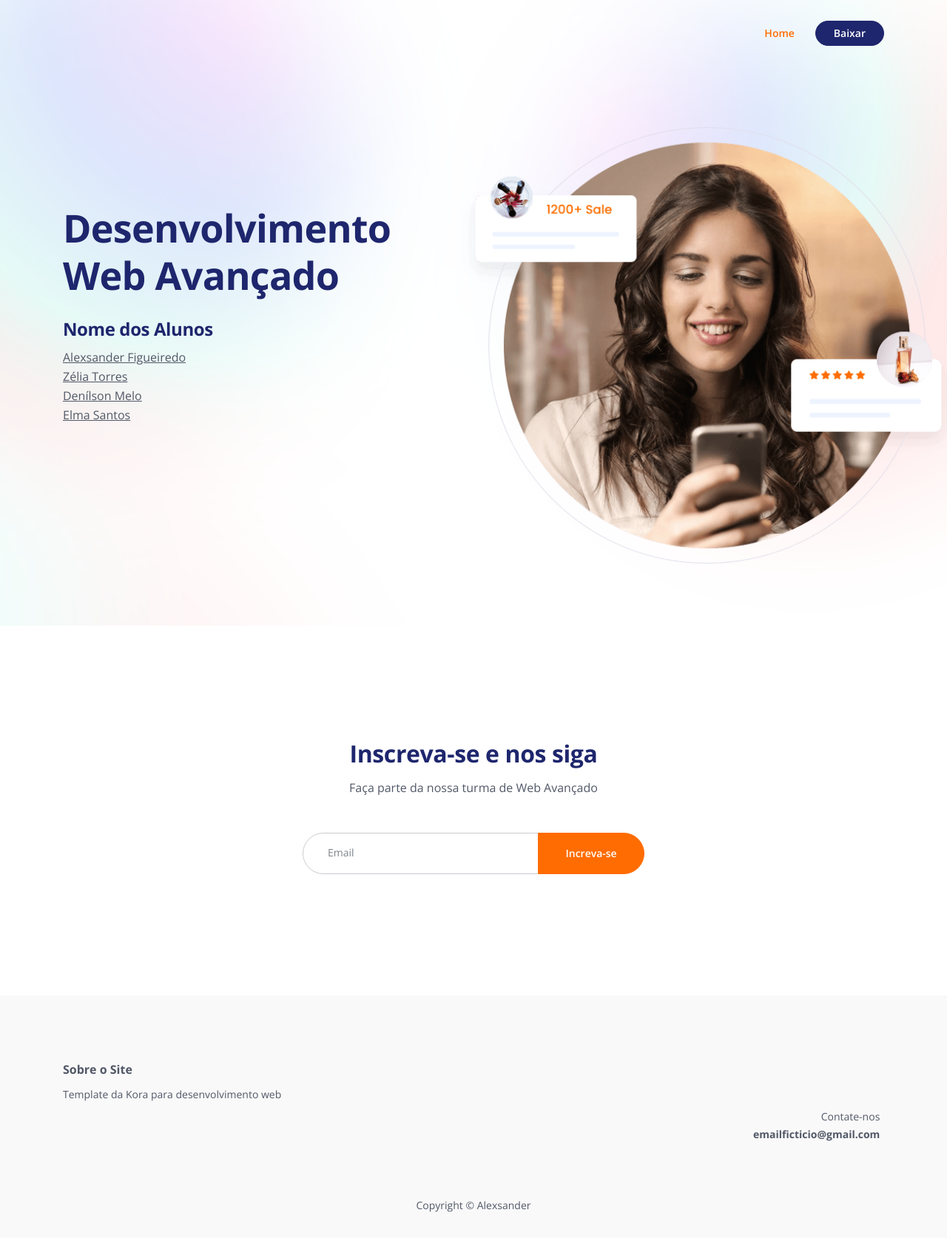
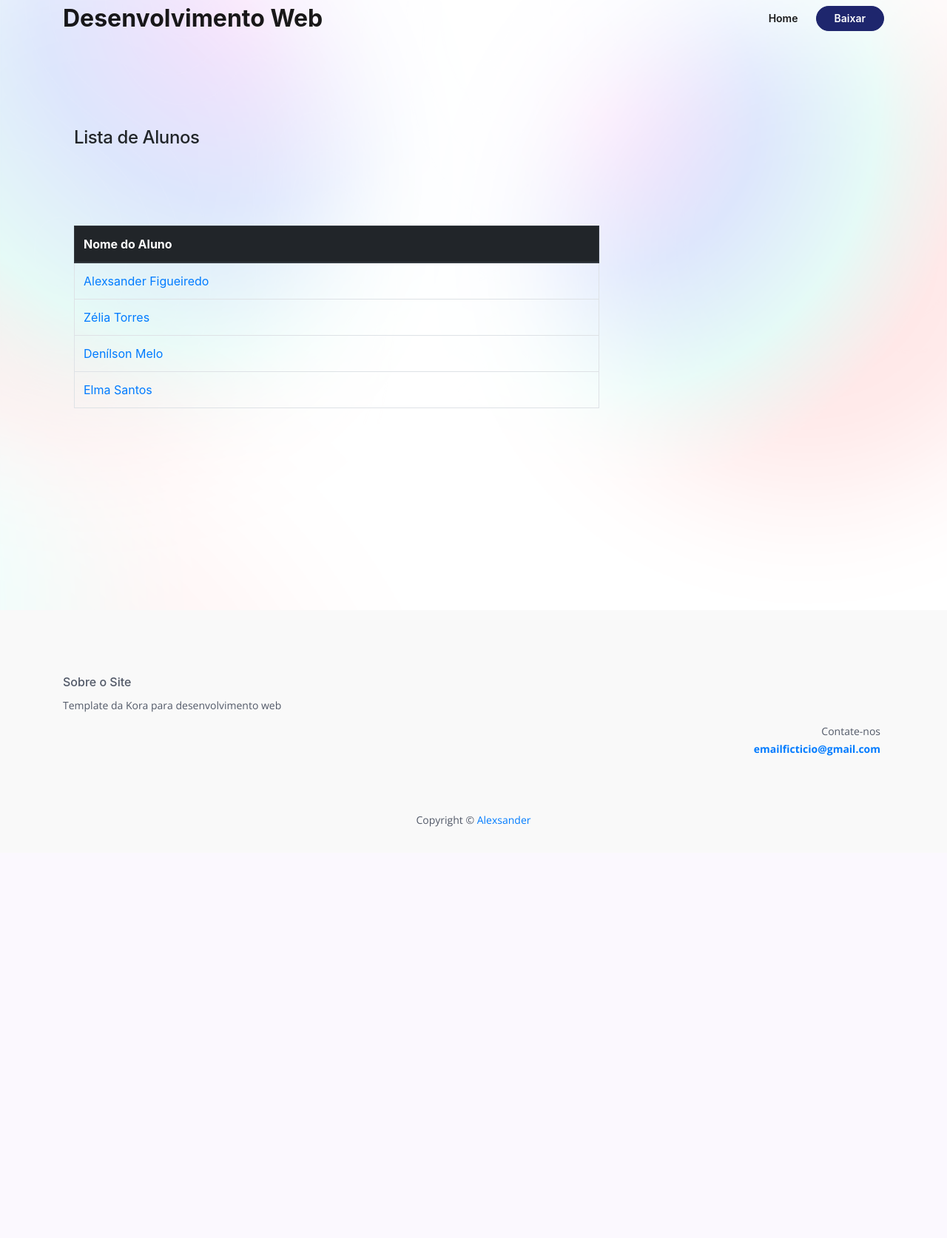
Before and after one commit to AlexsanderFS/WebAvancado, a Django app: page / in a window 1280 px wide. Shown: the whole page at 74% size. After the commit the page ends 1118 px from the top, so only its background shows below. Run offline with Django 3.2, Linux system fonts and the light colour scheme; data comes from the database, SQL or seed files in the repository; both versions use the stored data as it was after the commit; some libraries are stand-ins or nearby versions; some web fonts are replaced.

Commit message:
Corrigindo templates

```diff
--- a/projetoDjangoDB/appDjangoDB/models.py
+++ b/projetoDjangoDB/appDjangoDB/models.py
@@ -2,25 +2,6 @@ from django.db import models
 
 
 # Create your models here.
-
-
-class Produto(models.Model):
-    nome = models.CharField('Nome', max_length=100)
-    preco = models.DecimalField('Preço', decimal_places=2, max_digits=8)
-    estoque = models.IntegerField('Quantidade em Estoque')
-
-    def __str__(self):
-        return self.nome
-
-
-class Cliente(models.Model):
-    nome = models.CharField('Nome', max_length=50)
-    sobrenome = models.CharField('Sobrenome', max_length=100)
-    email = models.EmailField('E-mail', max_length=100)
-
-    def __str__(self):
-        return f'{self.nome} {self.sobrenome}'
-
 
 class AlunosBSI(models.Model):
     nome = models.CharField('Nome', max_length=100)
--- a/projetoDjangoDB/appDjangoDB/templates/index.html
+++ b/projetoDjangoDB/appDjangoDB/templates/index.html
@@ -30,6 +30,7 @@
     <link href="{% static 'css/swiper.css" rel="stylesheet' %}">
 	<link href="{% static 'css/magnific-popup.css' %}" rel="stylesheet">
 	<link href="{% static 'css/styles.css' %}" rel="stylesheet">
+    <link rel="stylesheet" href="https://stackpath.bootstrapcdn.com/bootstrap/4.1.3/css/bootstrap.min.css" integrity="sha384-MCw98/SFnGE8fJT3GXwEOngsV7Zt27NXFoaoApmYm81iuXoPkFOJwJ8ERdknLPMO" crossorigin="anonymous">
 
 	<!-- Favicon  -->
     <link rel="icon" href="{% static 'images/favicon.png' %}">
@@ -42,7 +43,7 @@
         <div class="container">
 
             <!-- Text Logo - Use this if you don't have a graphic logo -->
-            <!-- <a class="navbar-brand logo-text page-scroll" href="index.html">Kora</a> -->
+            <a class="navbar-brand logo-text page-scroll" href="#">Desenvolvimento Web</a>
 
             <button class="navbar-toggler p-0 border-0" type="button" data-toggle="offcanvas">
                 <span class="navbar-toggler-icon"></span>
@@ -66,27 +67,10 @@
     <!-- Header -->
     <header id="header" class="header">
         <div class="container">
-            <div class="row">
-                <div class="col-lg-5">
+                <div class="col-lg-8">
+                    <h4>Lista de Alunos</h4>
                     <div class="text-container">
-                        <h1 class="h1-large">Desenvolvimento Web Avançado</h1>
-                        <!--<a class="btn-solid-lg" href="sign-up.html">Inscreva-se</a>--->
-                        <!-- <table>
-                            <thead>
-                                <tr>
-                                    <th>Nome dos Alunos</th>
-                                </tr>
-                            </thead>
-                            <tbody>
-                            {% for produto in produtos %}
-                                    <tr>
-                                        <td><a href="{% url 'produto' produto.id %}">{{ produto.nome}}</a></td>
-                                        <td>{{ produto.preco }}</td>
-                                    </tr>
-                            {% endfor %}
-                            </tbody>
-                        </table> --->
-                        <table>
+                        <!--<table>
                             <thead>
                                 <tr>
                                     <h4>Nome dos Alunos</h4>
@@ -99,52 +83,32 @@
                                     </tr>
                             {% endfor %}
                             </tbody>
+                        </table>--->
+                        <table class="table table-bordered">
+                          <thead class="thead-dark" >
+                            <tr>
+                              <th scope="col">Nome do Aluno</th>
+                            </tr>
+                          </thead>
+                          <tbody>
+                          {% for aluno in alunos %}
+                            <tr>
+                                <td>
+                                        <a href="{% url 'alunos' aluno.id %}">{{ aluno.nome}}</a><br>
+                                </td>
+                            </tr>
+                          {% endfor %}
+                          </tbody>
                         </table>
                     </div> <!-- end of text-container -->
                 </div> <!-- end of col -->
                 <div class="col-lg-7">
                     <div class="image-container">
-                        <img class="img-fluid" src="{% static 'images/header.png' %}" alt="alternative">
                     </div> <!-- end of image-container -->
-                </div> <!-- end of col -->
-            </div> <!-- end of row -->
+                </div> <!-- end of col --><!-- end of row -->
         </div> <!-- end of container -->
     </header> <!-- end of header -->
     <!-- end of header -->
-
-    <!-- Newsletter -->
-	<div class="form-1">
-		<div class="container">
-            <div class="row">
-                <div class="col-lg-12">
-                    <h2 class="h2-heading">Inscreva-se e nos siga</h2>
-                    <p class="p-heading">Faça parte da nossa turma de Web Avançado</p>
-                </div> <!-- end of col -->
-            </div> <!-- end of row -->
-            <div class="row">
-                <div class="col-lg-12">
-
-                    <!-- Newsletter Form -->
-                    <form>
-                        <div class="form-group mail">
-                            <input type="email" class="form-control-input" id="nemail" required>
-                            <label class="label-control" for="nemail">Email</label>
-                            <div class="help-block with-errors"></div>
-                        </div>
-                        <div class="form-group">
-                            <button type="submit" class="form-control-submit-button">Increva-se</button>
-                        </div>
-                        <div class="form-message">
-                            <div id="nmsgSubmit" class="h3 text-center hidden"></div>
-                        </div>
-                    </form>
-                    <!-- end of newsletter form -->
-
-                </div> <!-- end of col -->
-            </div> <!-- end of row -->
-        </div> <!-- end of container -->
-    </div> <!-- end of form-1 -->
-    <!-- end of newsletter -->
 
 
     <!-- Footer -->
--- a/projetoDjangoDB/appDjangoDB/urls.py
+++ b/projetoDjangoDB/appDjangoDB/urls.py
@@ -1,8 +1,7 @@
 from django.urls import path
-from appDjangoDB.views import index, produto, alunos
+from appDjangoDB.views import index, alunos
 
 urlpatterns = [
     path('', index, name="index"),
-    path('produto/<int:id>', produto, name='produto'),
     path('alunos/<int:id>', alunos, name='alunos'),
 ]
--- a/projetoDjangoDB/appDjangoDB/views.py
+++ b/projetoDjangoDB/appDjangoDB/views.py
@@ -1,6 +1,5 @@
 from django.shortcuts import render
 from django.contrib import messages
-from appDjangoDB.models import Produto
 from appDjangoDB.models import AlunosBSI
 
 
@@ -8,24 +7,12 @@ from appDjangoDB.models import AlunosBSI
 
 def index(request):
 
-    produtos = Produto.objects.all()
     alunos = AlunosBSI.objects.all()
 
     testChave = {
-        'produtos': produtos,
         'alunos': alunos
     }
     return render(request, 'index.html', testChave)
-
-
-def produto(request, id):
-
-    produto = Produto.objects.get(id=id)
-
-    context = {
-        'produto': produto
-    }
-    return render(request, 'produto.html', context)
 
 
 def alunos(request, id):
```
Also changed, not shown: projetoDjangoDB/appDjangoDB/admin.py (+1 -8 lines), projetoDjangoDB/appDjangoDB/templates/alunos.html (+10 -7 lines), projetoDjangoDB/appDjangoDB/templates/produto.html (deleted, +0 -26 lines), projetoDjangoDB/db.sqlite3.
